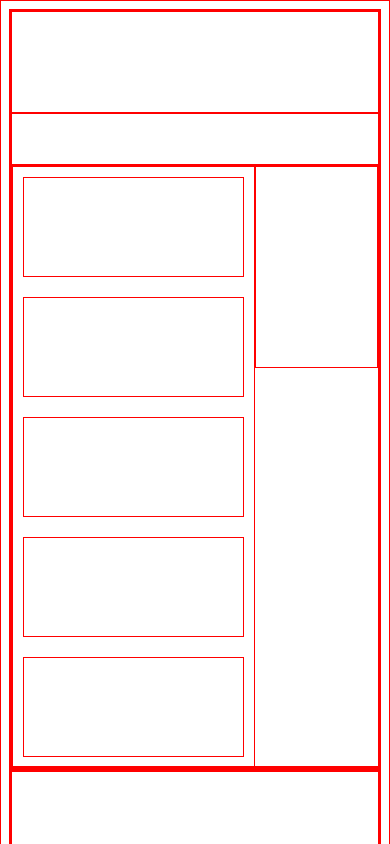
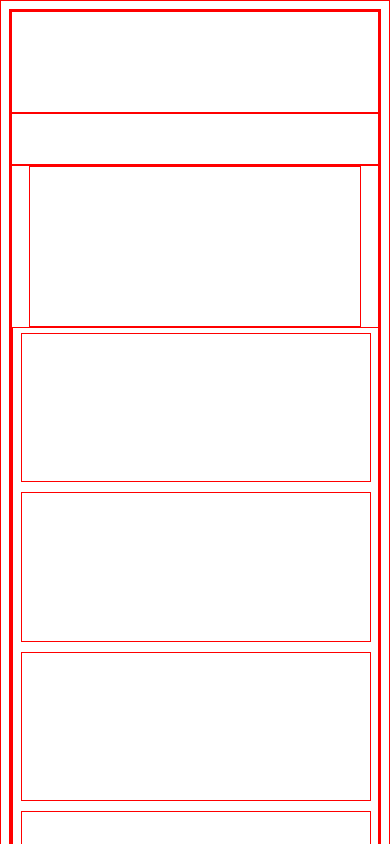
Before and after one commit to AdamAxsson/AdamAxsson.github.io, a plain HTML site: page index.html in a window 390 px wide. Shown: the top 844 px of the page. Drawn offline with Linux system fonts and the light colour scheme.

Commit message:
Media konfigurerat

```diff
--- a/index.html
+++ b/index.html
@@ -28,33 +28,58 @@
         }
 
         .blogg{
-            height: 600px;
+            height: 800px;
             display: flex;
         }
 
         .post-container{
-            height: 600px;
-            width: 100px;
-            flex:2;
+            height: 800px;
+            width: 500px;
+            flex: 4;
             display: flex;
             flex-direction: column;
 
         }
 
         .posts{
-            height: 100px;
+            height: 600px;
             margin: 10px;
         }
         .sidetable{
-            height: 200px;
+            height: 500px;
             width: 100px;
             flex: 1;
+            margin: 5px;
         }
 
         .footer{
-            height: 100px;
+            height: 500px;
         }
 
+        @media screen and (max-width: 500px){
+            .blogg{
+                flex-direction: column-reverse;
+            }
+
+            .post-container{
+                width: 100%;
+            }
+            .posts{
+                height: 500px;
+                width: 95%;
+                flex: 1;
+                margin: 5px auto;
+                padding: ;
+
+            }
+
+            .sidetable{
+                width: 90%;
+                flex: 1;
+                margin: auto;
+
+            }
+        }
 
 
 
@@ -88,9 +113,7 @@
                 <div class="posts">
 
                 </div>
-                <div class="posts">
 
-                </div>
 
             </div>
 
```
